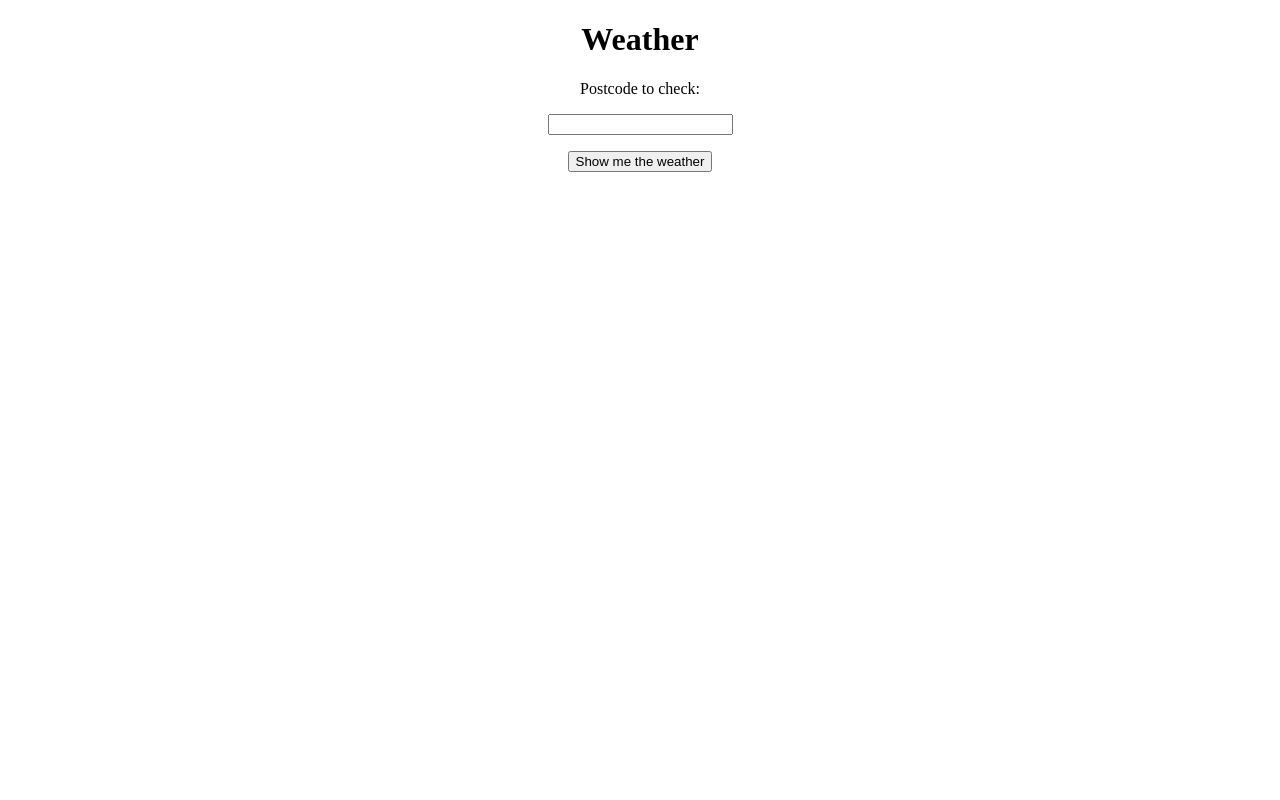
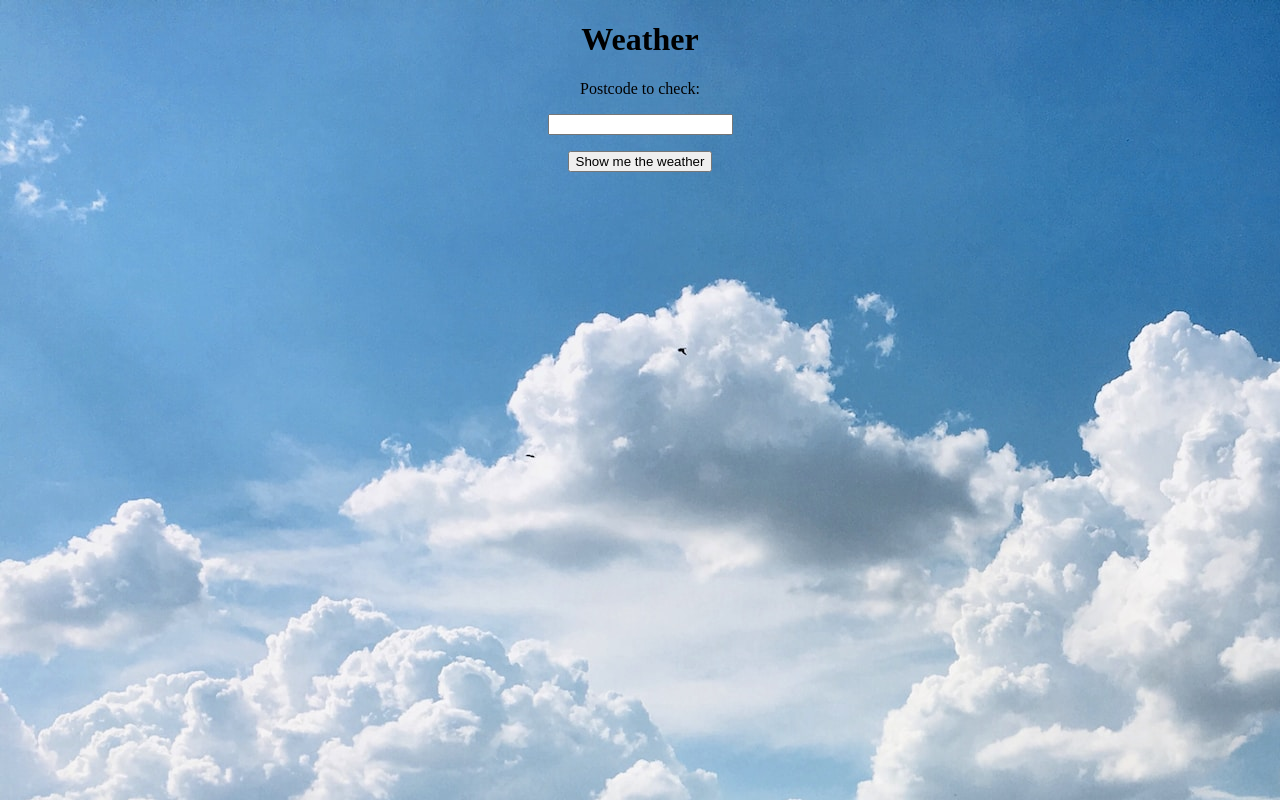
Before and after one commit to Paing-Ko/paingphyoko, a plain HTML site: page weather/index.html in a window 1280 px wide. Drawn offline with Linux system fonts and the light colour scheme.

Commit message:
Update weather.css

```diff
--- a/weather/weather.css
+++ b/weather/weather.css
@@ -1,5 +1,5 @@
 body {
     text-align: center;
-    background-image: url("images/weather.jpg");
+    background-image: url("weather.jpg");
     background-size: auto;
 }
```
